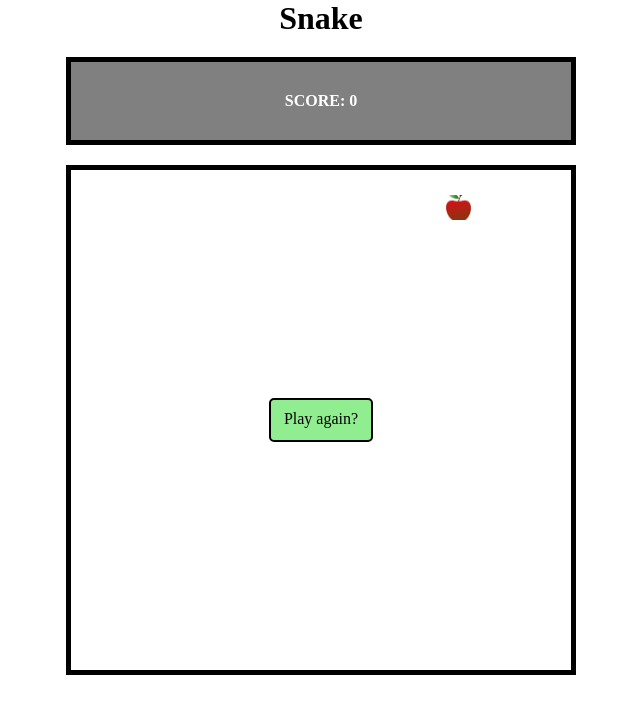
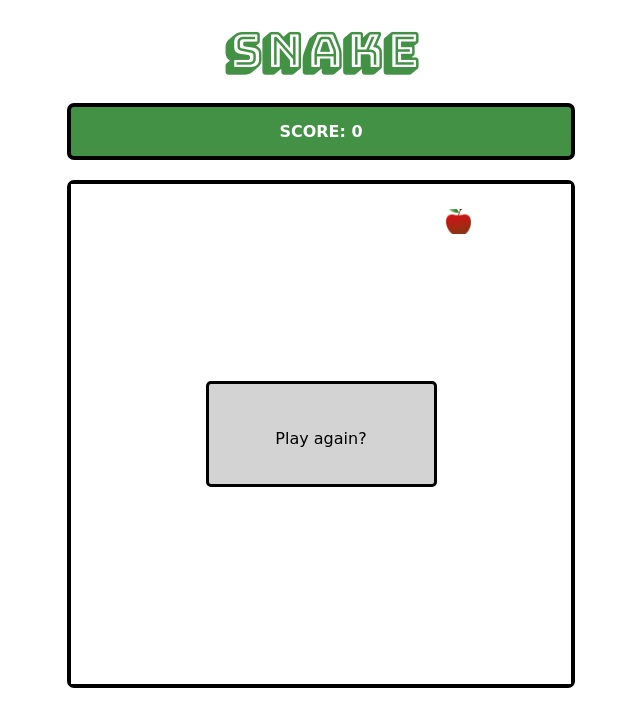
Before and after one commit to Matjaxon/snake_jquery, a plain HTML site: page index.html in a window 1280 px wide. Shown: the whole page, without its empty margins (319-959 px from the left). Drawn offline with nearby package versions, Linux system fonts and the light colour scheme; a web font is replaced by a local one.

Commit message:
Added additional styleing

```diff
--- a/css/snake.css
+++ b/css/snake.css
@@ -7,11 +7,20 @@ html, body, h1, figure, ul, li {
   display: inherit;
   box-sizing: inherit;
   background: transparent;
-
+  font-family: 'Bungee Inline', cursive;
 }
 
 li {
   list-style: none;
+}
+
+h1 {
+  text-align: center;
+  font-family: 'Bungee Shade', cursive;
+  font-size: 48px;
+  display: block;
+  margin-top: 20px;
+  color: #429145;
 }
 
 #game {
@@ -53,31 +62,33 @@ li {
 }
 
 .scoreboard {
+  display: block;
+  background-color: #429145;
+  color: white;
+  font-weight: bold;
+  text-align: center;
   width: 500px;
-  display: block;
-  padding: 30px 0px;
-  border: 5px solid black;
-  background-color: gray;
-  font-weight: bold;
-  color: white;
+  padding: 15px 0px;
+  border: 4px solid black;
+  border-radius: 7px;
   margin: 20px auto;
-  text-align: center;
 }
 
 .board {
-  border: 5px solid black;
+  border: 4px solid black;
   width: 500px;
   margin: 0 auto;
   position: relative;
+  border-radius: 7px;
 }
 
 .playagain {
   position: absolute;
-  border: 2px solid black;
+  border: 3px solid black;
   border-radius: 5px;
-  width: 100px;
+  width: 225px;
   height: 30px;
-  background-color: lightgreen;
+  background-color: lightgray;
   top: 0;
   bottom: 0;
   left: 0;
@@ -85,15 +96,14 @@ li {
   display: block;
   margin: auto;
   text-align: center;
-  padding-top: 10px;
+  padding-top: 40px;
+  padding-bottom: 30px;
+  vertical-align: middle;
+  line-height: 30px;
 }
 
 .playagain:hover {
-  background-color: green;
+  background-color: #429145;
   cursor: pointer;
   color: white;
 }
-
-h1 {
-  text-align: center;
-}
--- a/index.html
+++ b/index.html
@@ -3,6 +3,7 @@
   <head>
     <meta charset="utf-8">
     <title>Snake</title>
+    <link href="https://fonts.googleapis.com/css?family=Bungee+Inline|Bungee+Shade" rel="stylesheet">
     <link rel="stylesheet" type="text/css" href="./css/snake.css">
     <script src="keymaster.js"></script>
     <script src="https://ajax.googleapis.com/ajax/libs/jquery/2.2.4/jquery.min.js"></script>
--- a/js/bundle.js
+++ b/js/bundle.js
@@ -59,14 +59,13 @@
 	const Snake = __webpack_require__(2);
 	const Util = __webpack_require__(3);
 	const Board = __webpack_require__(4);
-	const Key = __webpack_require__(6);
+	const Key = __webpack_require__(5);
 
 	function SnakeView($el) {
 	  this.board = new Board();
 	  this.$el = $el;
 	  this.setupInterface();
 	  this.setupBoard();
-	  // this.bindEvents();
 	  this.interval = setInterval(() => {
 	    this.step();
 	  }, 100);
@@ -99,7 +98,14 @@
 
 	    if (Util.arrayIncludes(snakePos, sqPos)) {
 	      $sq.addClass('snake');
+	      debugger;
+	      if (Util.equals(this.board.snake.head(), sqPos)) {
+	        $sq.text(this.board.snake.printEyes());
+	      } else {
+	        $sq.text("");
+	      }
 	    } else {
+	      $sq.text("");
 	      $sq.removeClass('snake');
 	    }
 	  });
@@ -122,7 +128,7 @@
 
 	SnakeView.prototype.setupInterface = function () {
 	  const $scoreboard = $('<section>').addClass('scoreboard');
-	  $scoreboard.text(`SCORE: ${this.board.snake.maxLength - 1}`);
+	  $scoreboard.text(`SCORE:   ${this.board.snake.maxLength - 1}`);
 	  this.$el.append($scoreboard);
 	};
 
@@ -186,6 +192,15 @@
 	  this.segments = segments;
 	  this.maxLength = 1;
 	}
+
+	Snake.prototype.printEyes = function() {
+	  const eyes = {"N": "..",
+	                "S": "..",
+	                "W": "~:",
+	                "E": ":~"};
+	  return eyes[this.dir];
+	};
+
 
 	Snake.prototype.move = function() {
 	  let headPos = this.segments[0];
@@ -301,8 +316,7 @@
 
 
 /***/ },
-/* 5 */,
-/* 6 */
+/* 5 */
 /***/ function(module, exports, __webpack_require__) {
 
 	//     keymaster.js
```
Also changed, not shown: js/snake-view.js (+8 -2 lines), js/snake.js (+9 -0 lines), 1 other file.
